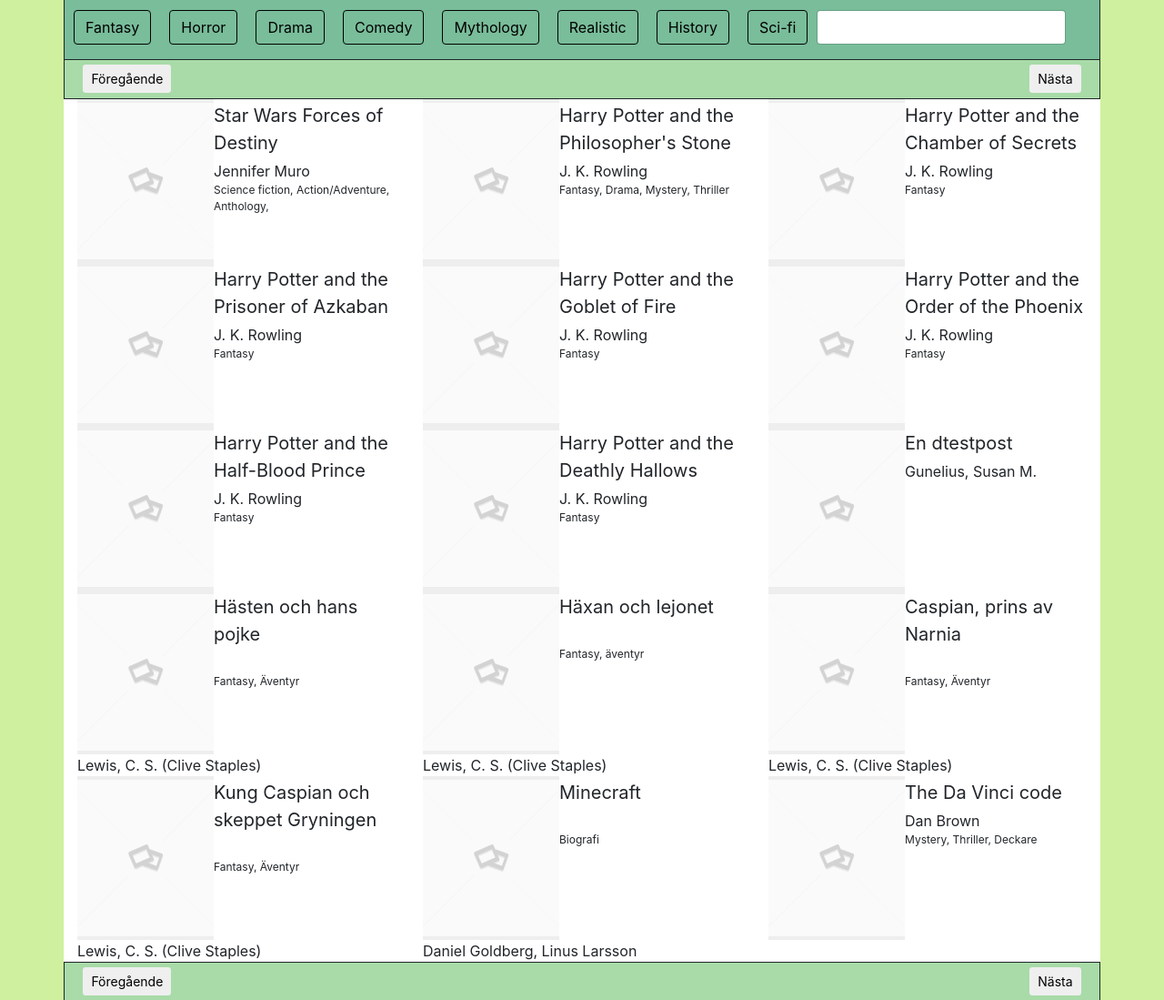
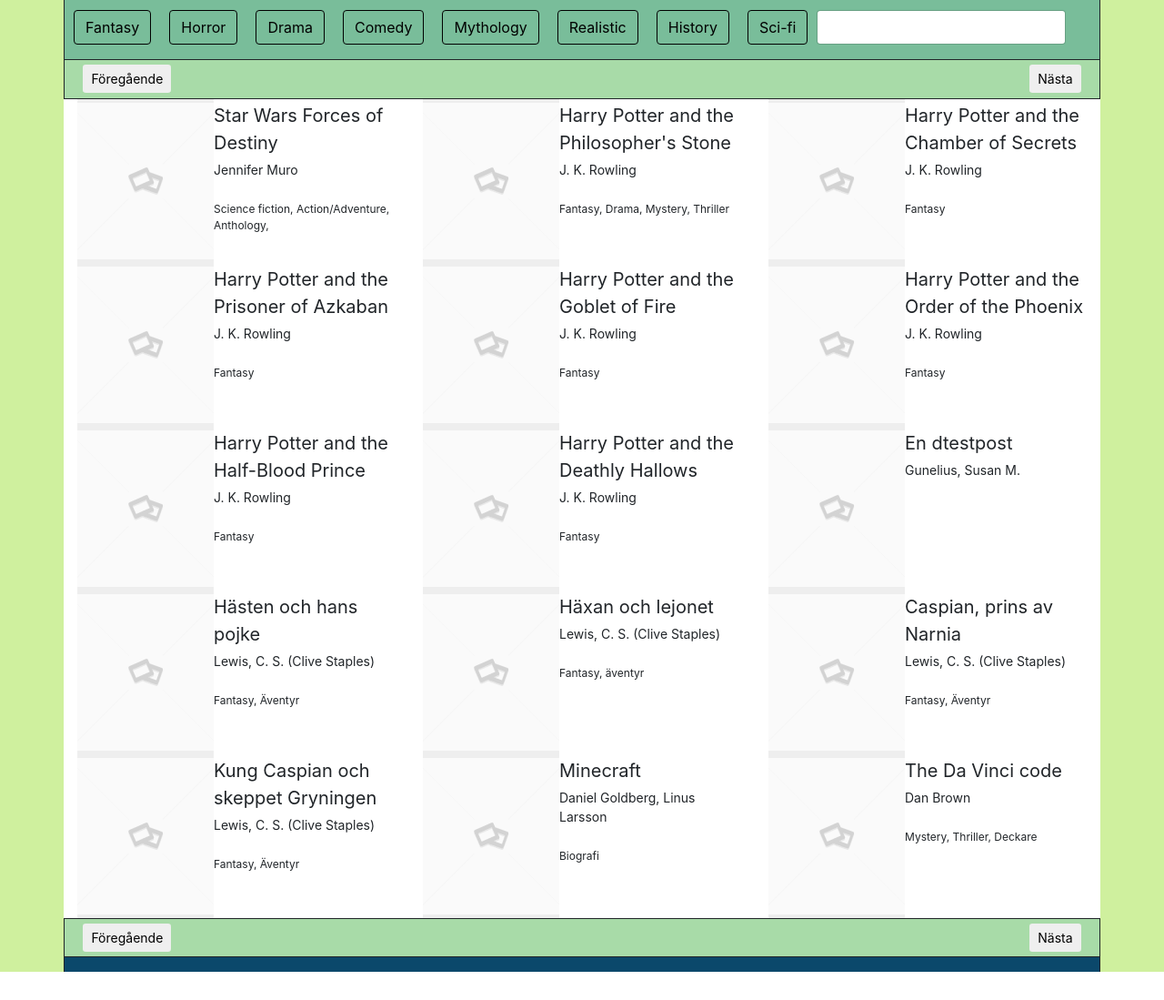
Before and after one commit to T42017/Projekt3-Team3, a PHP site: page /projekt3/ in a window 1280 px wide. Shown: the part 154-1253 px from the top of the page at 91% size. After the commit the page ends 1222 px from the top, so only its background shows below. Run offline with PHP 8.4, Linux system fonts and the light colour scheme; data comes from the database, SQL or seed files in the repository; some libraries are stand-ins or nearby versions.

Commit message:
fixed a small error with too big chars

```diff
--- a/css/style.css
+++ b/css/style.css
@@ -42,8 +42,8 @@ body{
     font-size: 12px;
 }
 .author{
-    font-size: 16px;
-    float: left;
+    font-size: 14px;
+
     margin: auto;
 }
 .icons{
```
